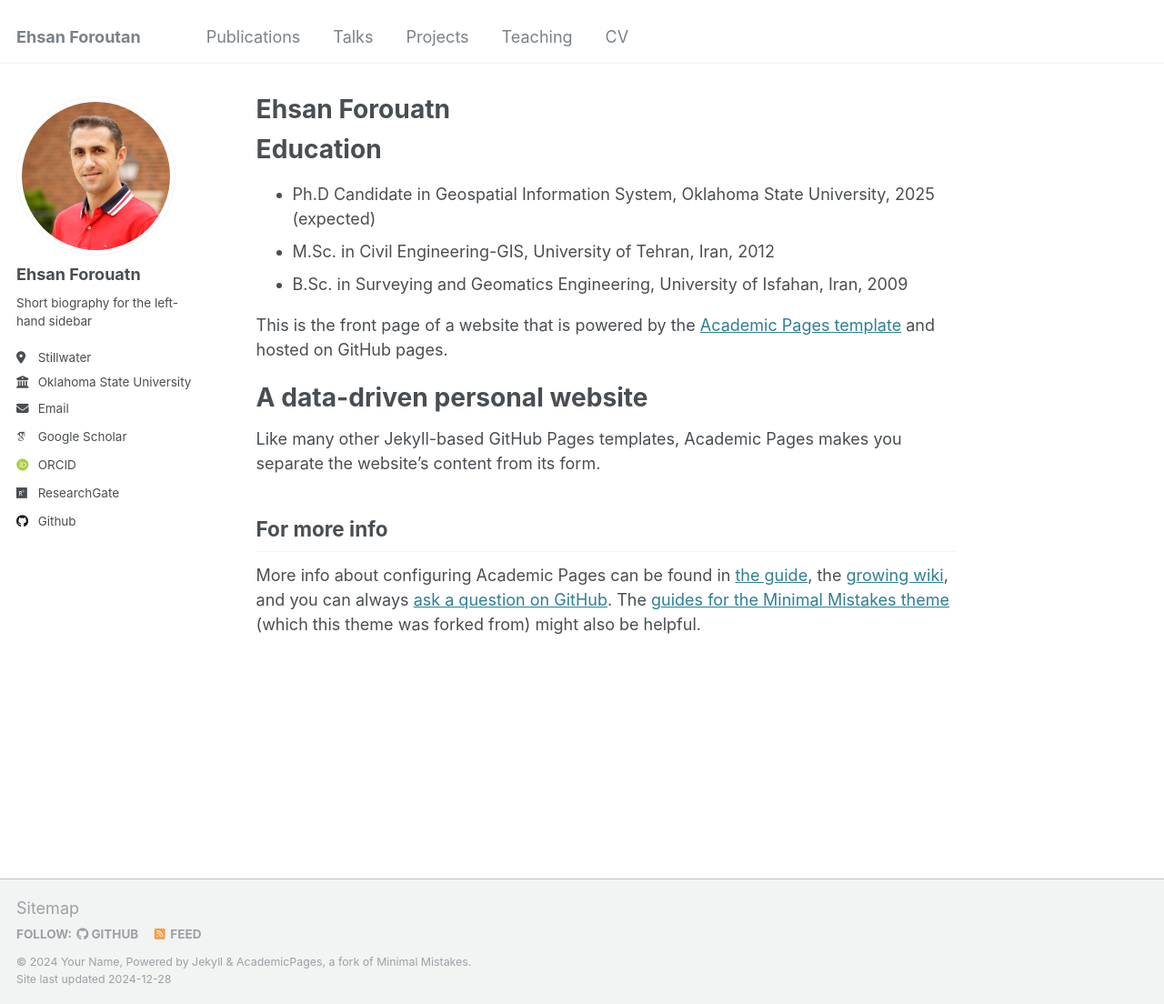
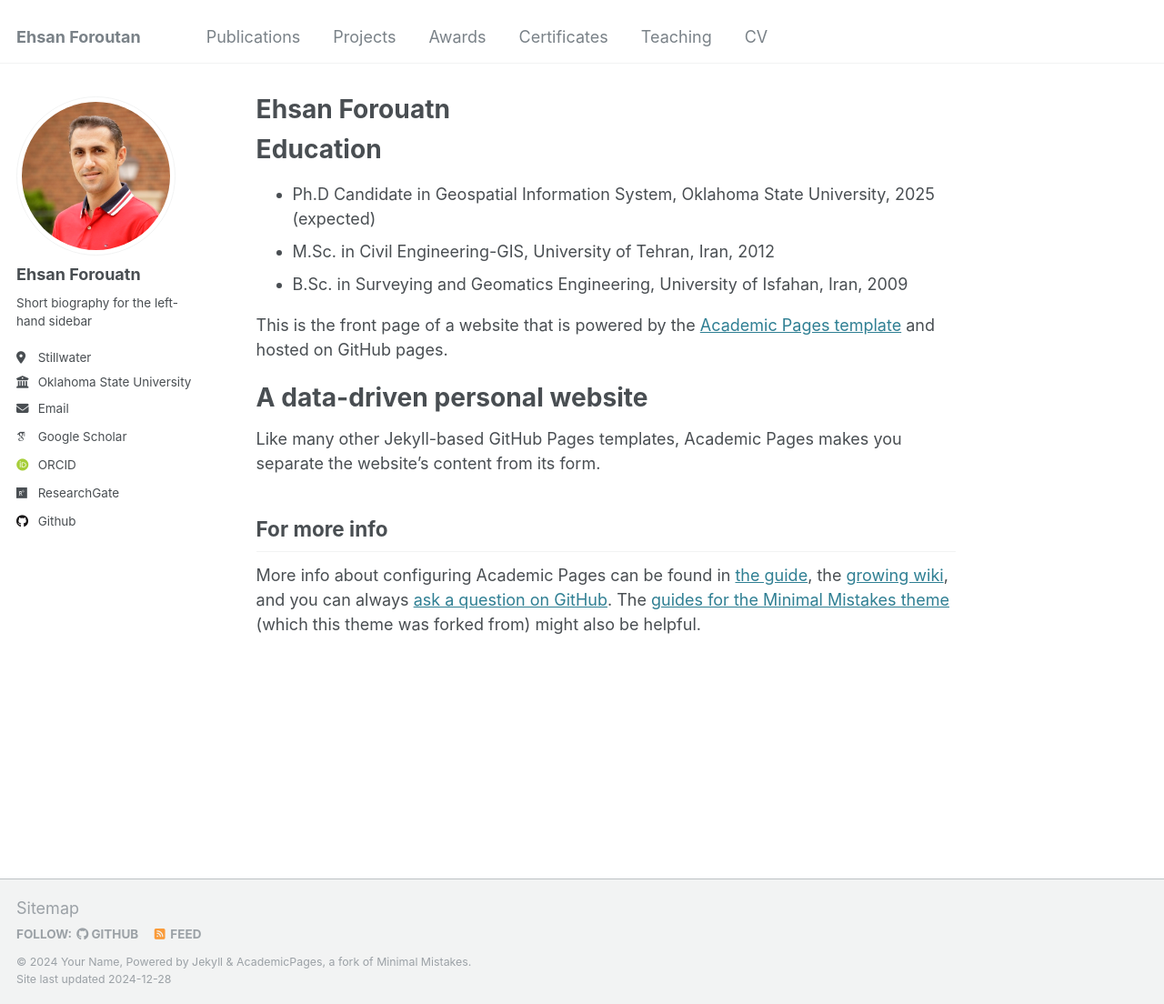
Before and after one commit to eforoutan/eforoutan.github.io, a Jekyll site: the page built from _pages/about.md, in a window 1280 px wide and 1104 px high. Shown: the whole window at 91% size. Built offline with Jekyll 4.4.1, drawn with Linux system fonts in a browser that asks for light colours; some web fonts are replaced.

Commit message:
Update navigation.yml

```diff
--- a/_data/navigation.yml
+++ b/_data/navigation.yml
@@ -8,11 +8,14 @@ main:
   - title: "Publications"
     url: /publications/
 
-  - title: "Talks"
-    url: /talks/
+  - title: "Projects"
+    url: /projects/
 
-  - title: "Projects"
-    url: /portfolio/
+  - title: "Awards"
+    url: /awards/
+
+  - title: "Certificates"
+    url: /certificates/
 
   - title: "Teaching"
     url: /teaching/
```
